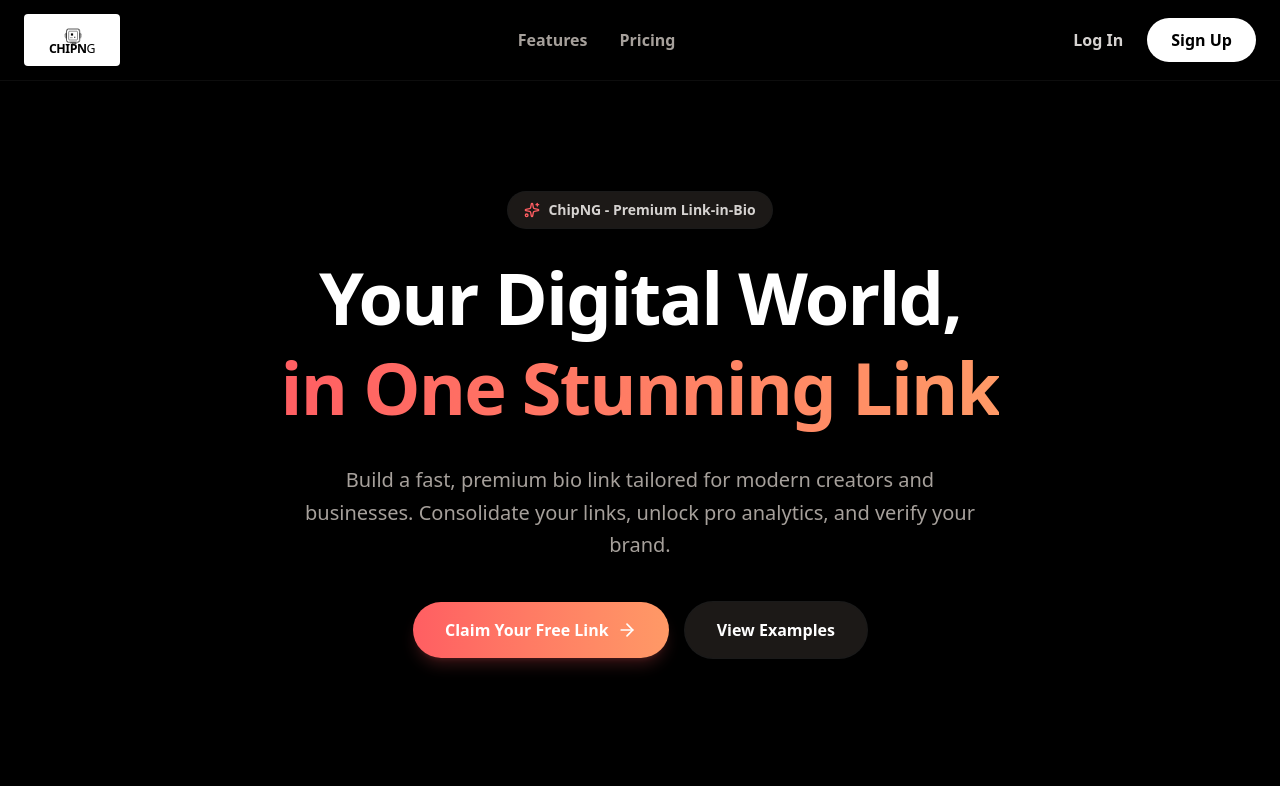
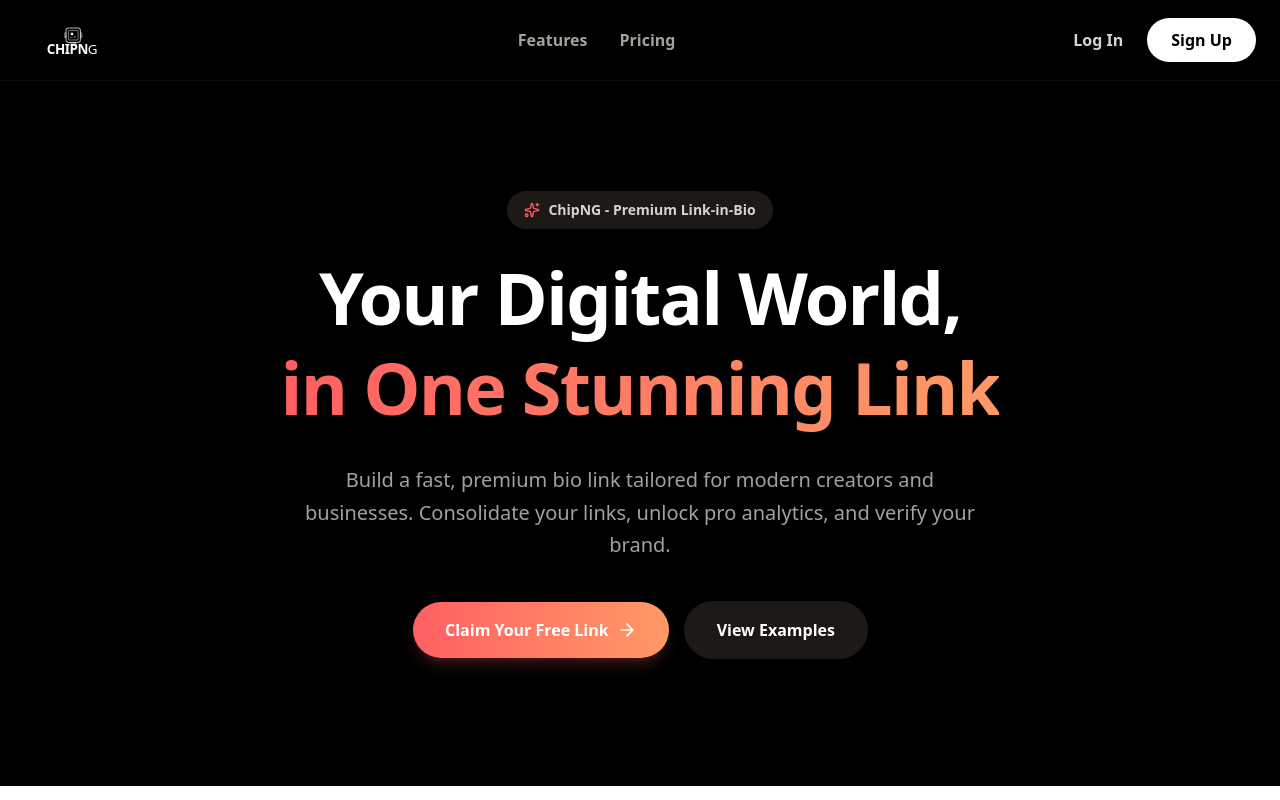
Before and after one commit to vickdennis/ChipNG-June15, a React (Vite) app: page / in a window 1280 px wide. Shown: the top 800 px of the page. Built offline with nearby package versions, Linux system fonts and the light colour scheme.

Commit message:
refactor: update BrandLogo and improve performance
- Make BrandLogo theme-agnostic by using current text color
- Remove redundant background styling from logo instances
- Memoize Paystack configuration to prevent unnecessary re-renders

```diff
--- a/src/components/BrandLogo.tsx
+++ b/src/components/BrandLogo.tsx
@@ -3,56 +3,56 @@ import React from 'react';
 export default function BrandLogo({ className = "w-32 h-auto" }: { className?: string }) {
   return (
     <div className={className}>
-      <svg viewBox="0 0 400 200" fill="none" xmlns="http://www.w3.org/2000/svg" className="w-full h-full">
+      <svg viewBox="0 0 400 200" fill="none" xmlns="http://www.w3.org/2000/svg" className="w-full h-full text-current">
         {/* Background (optional, but keep it transparent) */}
 
         {/* Center Microchip */}
         <g transform="translate(150, 40)">
           {/* Chip Body */}
-          <rect x="25" y="10" width="60" height="60" rx="8" stroke="black" strokeWidth="3" fill="white"/>
+          <rect x="25" y="10" width="60" height="60" rx="8" stroke="currentColor" strokeWidth="3" fill="transparent"/>
 
           {/* Inner circuit pattern */}
-          <rect x="35" y="20" width="40" height="40" rx="4" stroke="black" strokeWidth="2" fill="white"/>
-          <path d="M45 30H55V40H45V30Z" fill="black" />
-          <path d="M60 45H65V50H60V45Z" fill="black" />
-          <circle cx="45" cy="50" r="2" fill="black" />
-          <circle cx="50" cy="50" r="2" fill="black" />
+          <rect x="35" y="20" width="40" height="40" rx="4" stroke="currentColor" strokeWidth="2" fill="transparent"/>
+          <path d="M45 30H55V40H45V30Z" fill="currentColor" />
+          <path d="M60 45H65V50H60V45Z" fill="currentColor" />
+          <circle cx="45" cy="50" r="2" fill="currentColor" />
+          <circle cx="50" cy="50" r="2" fill="currentColor" />
 
           {/* Border dots */}
-          <circle cx="30" cy="15" r="1.5" fill="black"/>
-          <circle cx="80" cy="15" r="1.5" fill="black"/>
-          <circle cx="30" cy="65" r="1.5" fill="black"/>
-          <circle cx="80" cy="65" r="1.5" fill="black"/>
+          <circle cx="30" cy="15" r="1.5" fill="currentColor"/>
+          <circle cx="80" cy="15" r="1.5" fill="currentColor"/>
+          <circle cx="30" cy="65" r="1.5" fill="currentColor"/>
+          <circle cx="80" cy="65" r="1.5" fill="currentColor"/>
 
           {/* Left pins */}
-          <path d="M25 30H20" stroke="black" strokeWidth="2" strokeLinecap="round"/>
-          <path d="M25 35H18" stroke="black" strokeWidth="2" strokeLinecap="round"/>
-          <path d="M25 40H18" stroke="black" strokeWidth="2" strokeLinecap="round"/>
-          <path d="M25 45H18" stroke="black" strokeWidth="2" strokeLinecap="round"/>
-          <path d="M25 50H20" stroke="black" strokeWidth="2" strokeLinecap="round"/>
+          <path d="M25 30H20" stroke="currentColor" strokeWidth="2" strokeLinecap="round"/>
+          <path d="M25 35H18" stroke="currentColor" strokeWidth="2" strokeLinecap="round"/>
+          <path d="M25 40H18" stroke="currentColor" strokeWidth="2" strokeLinecap="round"/>
+          <path d="M25 45H18" stroke="currentColor" strokeWidth="2" strokeLinecap="round"/>
+          <path d="M25 50H20" stroke="currentColor" strokeWidth="2" strokeLinecap="round"/>
 
           {/* Right pins */}
-          <path d="M85 30H90" stroke="black" strokeWidth="2" strokeLinecap="round"/>
-          <path d="M85 35H92" stroke="black" strokeWidth="2" strokeLinecap="round"/>
-          <path d="M85 40H92" stroke="black" strokeWidth="2" strokeLinecap="round"/>
-          <path d="M85 45H92" stroke="black" strokeWidth="2" strokeLinecap="round"/>
-          <path d="M85 50H90" stroke="black" strokeWidth="2" strokeLinecap="round"/>
+          <path d="M85 30H90" stroke="currentColor" strokeWidth="2" strokeLinecap="round"/>
+          <path d="M85 35H92" stroke="currentColor" strokeWidth="2" strokeLinecap="round"/>
+          <path d="M85 40H92" stroke="currentColor" strokeWidth="2" strokeLinecap="round"/>
+          <path d="M85 45H92" stroke="currentColor" strokeWidth="2" strokeLinecap="round"/>
+          <path d="M85 50H90" stroke="currentColor" strokeWidth="2" strokeLinecap="round"/>
 
           {/* Bottom pins */}
-          <path d="M45 70V75" stroke="black" strokeWidth="2" strokeLinecap="round"/>
-          <path d="M50 70V75" stroke="black" strokeWidth="2" strokeLinecap="round"/>
-          <path d="M55 70V75" stroke="black" strokeWidth="2" strokeLinecap="round"/>
-          <path d="M60 70V75" stroke="black" strokeWidth="2" strokeLinecap="round"/>
-          <path d="M65 70V75" stroke="black" strokeWidth="2" strokeLinecap="round"/>
+          <path d="M45 70V75" stroke="currentColor" strokeWidth="2" strokeLinecap="round"/>
+          <path d="M50 70V75" stroke="currentColor" strokeWidth="2" strokeLinecap="round"/>
+          <path d="M55 70V75" stroke="currentColor" strokeWidth="2" strokeLinecap="round"/>
+          <path d="M60 70V75" stroke="currentColor" strokeWidth="2" strokeLinecap="round"/>
+          <path d="M65 70V75" stroke="currentColor" strokeWidth="2" strokeLinecap="round"/>
 
         </g>
 
         {/* Small text @4167 */}
-        <text x="210" y="120" fontSize="8" fontWeight="bold" fill="black" textAnchor="middle">@4167</text>
+        <text x="210" y="120" fontSize="8" fontWeight="bold" fill="currentColor" textAnchor="middle">@4167</text>
 
         {/* Main text CHIPNG */}
-        <text x="200" y="160" fontSize="56" fontWeight="900" fill="black" textAnchor="middle" letterSpacing="-2">
-          CHIPN<tspan fontWeight="300">G</tspan>
+        <text x="200" y="160" fontSize="56" fontWeight="900" fill="currentColor" textAnchor="middle" letterSpacing="-2">
+          CHIPN<tspan fontWeight="300" fill="currentColor">G</tspan>
         </text>
       </svg>
     </div>
--- a/src/components/Navbar.tsx
+++ b/src/components/Navbar.tsx
@@ -4,8 +4,8 @@ export default function Navbar({ onAuth }: { onAuth?: () => void }) {
   return (
     <nav className="fixed top-0 left-0 right-0 z-50 bg-black/80 backdrop-blur-md border-b border-white/5">
       <div className="max-w-7xl mx-auto px-6 h-20 flex items-center justify-between">
-        <a href="/" className="text-2xl font-black tracking-tight text-white flex items-center gap-2">
-          <BrandLogo className="w-24 h-auto bg-white rounded p-1" />
+        <a href="/" className="text-2xl font-black tracking-tight text-white flex items-center gap-2 hover:opacity-80 transition-opacity">
+          <BrandLogo className="w-24 h-auto" />
         </a>
         <div className="hidden md:flex items-center gap-8 font-bold text-stone-400">
           <a href="#features" className="hover:text-white transition-colors">Features</a>
--- a/src/components/auth/AuthStart.tsx
+++ b/src/components/auth/AuthStart.tsx
@@ -1,6 +1,7 @@
 import { useState } from 'react';
 import { ArrowLeft, Mail } from 'lucide-react';
 import { supabase } from '../../supabaseClient';
+import BrandLogo from '../BrandLogo';
 
 export default function AuthStart({ onContinue, onBack, onLogin }: { onContinue: (method: string) => void, onBack: () => void, onLogin: () => void }) {
   const [errorMsg, setErrorMsg] = useState('');
@@ -22,11 +23,13 @@ export default function AuthStart({ onContinue, onBack, onLogin }: { onContinue:
   return (
     <div className="min-h-screen bg-[#0e1117] text-white flex flex-col pt-12 px-6 pb-8">
       <div className="max-w-md w-full mx-auto flex-1 flex flex-col relative">
-        <button onClick={onBack} className="p-2 -ml-2 mb-8 hover:bg-slate-800 rounded-full self-start transition-colors">
-          <ArrowLeft className="w-6 h-6 text-slate-300" />
+        <button onClick={onBack} className="p-2 -ml-2 mb-8 bg-white/5 hover:bg-white/10 rounded-full self-start transition-colors">
+          <ArrowLeft className="w-5 h-5 text-slate-300" />
         </button>
 
-        <h1 className="text-3xl font-black mb-4 tracking-tight">CHIP NG</h1>
+        <div className="mb-6 -ml-2">
+          <BrandLogo className="w-40 h-auto" />
+        </div>
         <p className="text-2xl font-bold text-slate-300 mb-12 leading-tight">
           Join the best link in bio powering the greatest people in the world.
         </p>
--- a/src/components/dashboard/Dashboard.tsx
+++ b/src/components/dashboard/Dashboard.tsx
@@ -155,12 +155,12 @@ export default function Dashboard() {
     ? socialLinks.filter(l => l.platform === managePlatform)
     : [];
 
-  const paystackConfig = {
+  const paystackConfig = React.useMemo(() => ({
       reference: (new Date()).getTime().toString(),
       email: email || "user@chipng.com",
       amount: 3000 * 100,
       publicKey: import.meta.env.VITE_PAYSTACK_PUBLIC_KEY || 'pk_test_dummy',
-  };
+  }), [email]);
 
   const initializePayment = usePaystackPayment(paystackConfig);
 
--- a/src/components/dashboard/SmartphoneFrame.tsx
+++ b/src/components/dashboard/SmartphoneFrame.tsx
@@ -357,7 +357,7 @@ export default function SmartphoneFrame({
                 {!isPro && (
                   <div className="pb-8 pt-4 flex flex-col items-center justify-center opacity-40 hover:opacity-100 transition-opacity">
                     <span className="text-[9px] font-black text-white mb-2 uppercase tracking-[0.2em]">POWERED BY</span>
-                    <BrandLogo className="w-20 h-auto bg-white rounded flex items-center justify-center p-1" />
+                    <BrandLogo className="w-20 h-auto" />
                   </div>
                 )}
               </>
@@ -365,7 +365,7 @@ export default function SmartphoneFrame({
 
             {!isPublicView && (
                <div className="mt-8 mb-4 opacity-50 flex items-center justify-center">
-                  <BrandLogo className="w-20 h-auto bg-white rounded p-1" />
+                  <BrandLogo className="w-20 h-auto" />
                </div>
             )}
           </div>
```
